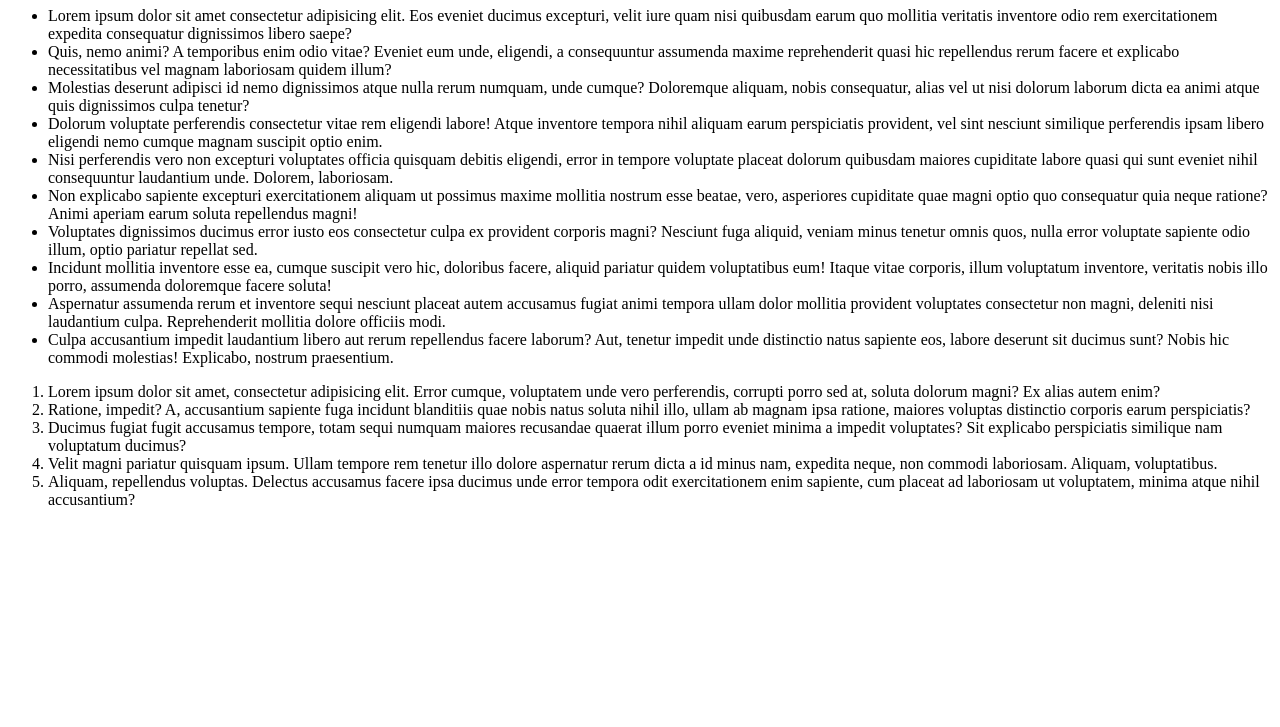
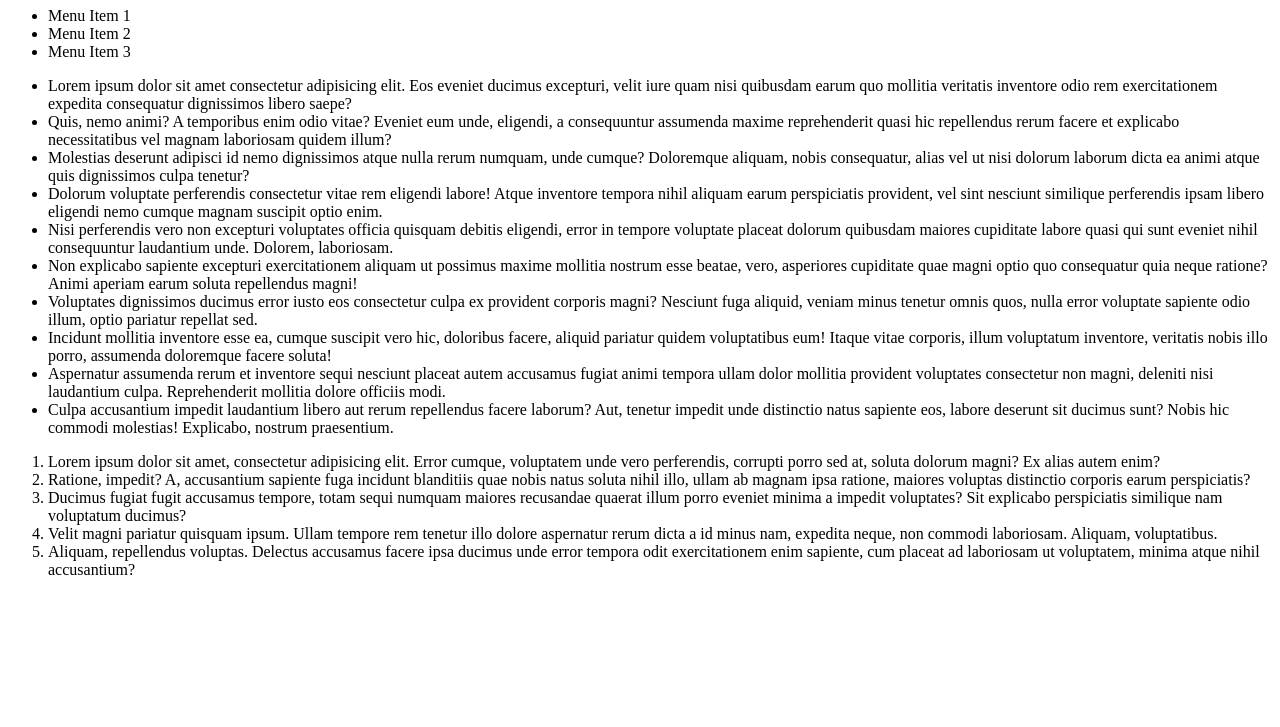
Before and after one commit to ebdtcode/git-demo-project, a plain HTML site: page index.html in a window 1280 px wide. Shown: the part 73-800 px from the top of the page. Drawn offline with Linux system fonts and the light colour scheme.

Commit message:
Added navbar

```diff
--- a/index.html
+++ b/index.html
@@ -8,6 +8,15 @@
 </head>
 <body>
     <h1>Git version control demo</h1>
+    <div class="header">
+        <nav>
+            <ul>
+                <li>Menu Item 1</li>
+                <li>Menu Item 2</li>
+                <li>Menu Item 3</li>
+            </ul>
+        </nav>
+    </div>
     <ul>
         <li>Lorem ipsum dolor sit amet consectetur adipisicing elit. Eos eveniet ducimus excepturi, velit iure quam nisi quibusdam earum quo mollitia veritatis inventore odio rem exercitationem expedita consequatur dignissimos libero saepe?</li>
         <li>Quis, nemo animi? A temporibus enim odio vitae? Eveniet eum unde, eligendi, a consequuntur assumenda maxime reprehenderit quasi hic repellendus rerum facere et explicabo necessitatibus vel magnam laboriosam quidem illum?</li>
```
